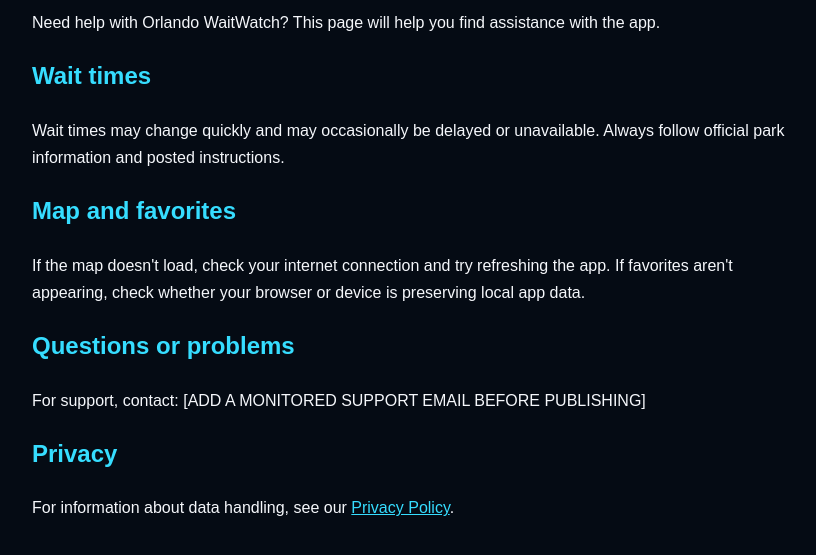
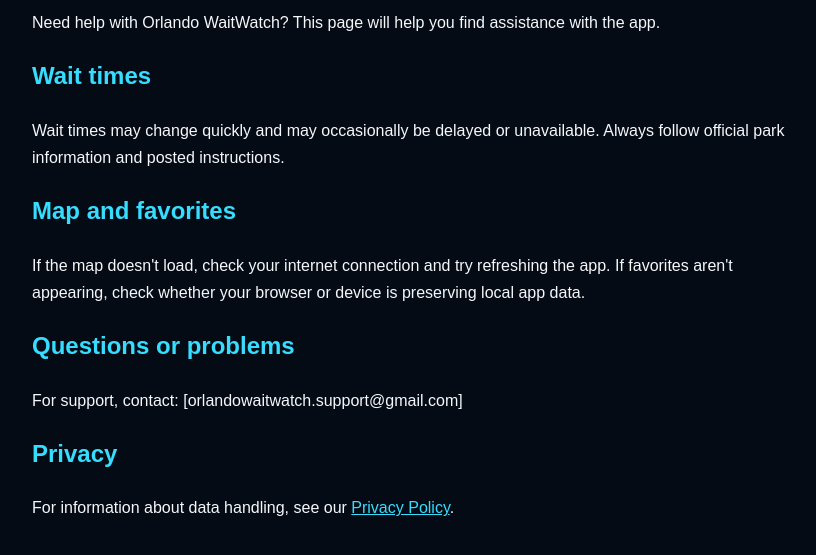
Before and after one commit to Scoopsdoops/orlando-waitwatch, a website: page support.html in a window 1280 px wide. Shown: the part 131-686 px from the top of the page, without its empty margins (228-1044 px from the left). Drawn offline with Linux system fonts and the light colour scheme.

Commit message:
Update support email address in support.html

```diff
--- a/support.html
+++ b/support.html
@@ -41,8 +41,7 @@
     app data.</p>
 
     <h2>Questions or problems</h2>
-    <p>For support, contact: [ADD A MONITORED SUPPORT EMAIL
-    BEFORE PUBLISHING]</p>
+    <p>For support, contact: [orlandowaitwatch.support@gmail.com]</p>
 
     <h2>Privacy</h2>
     <p>For information about data handling, see our
```
